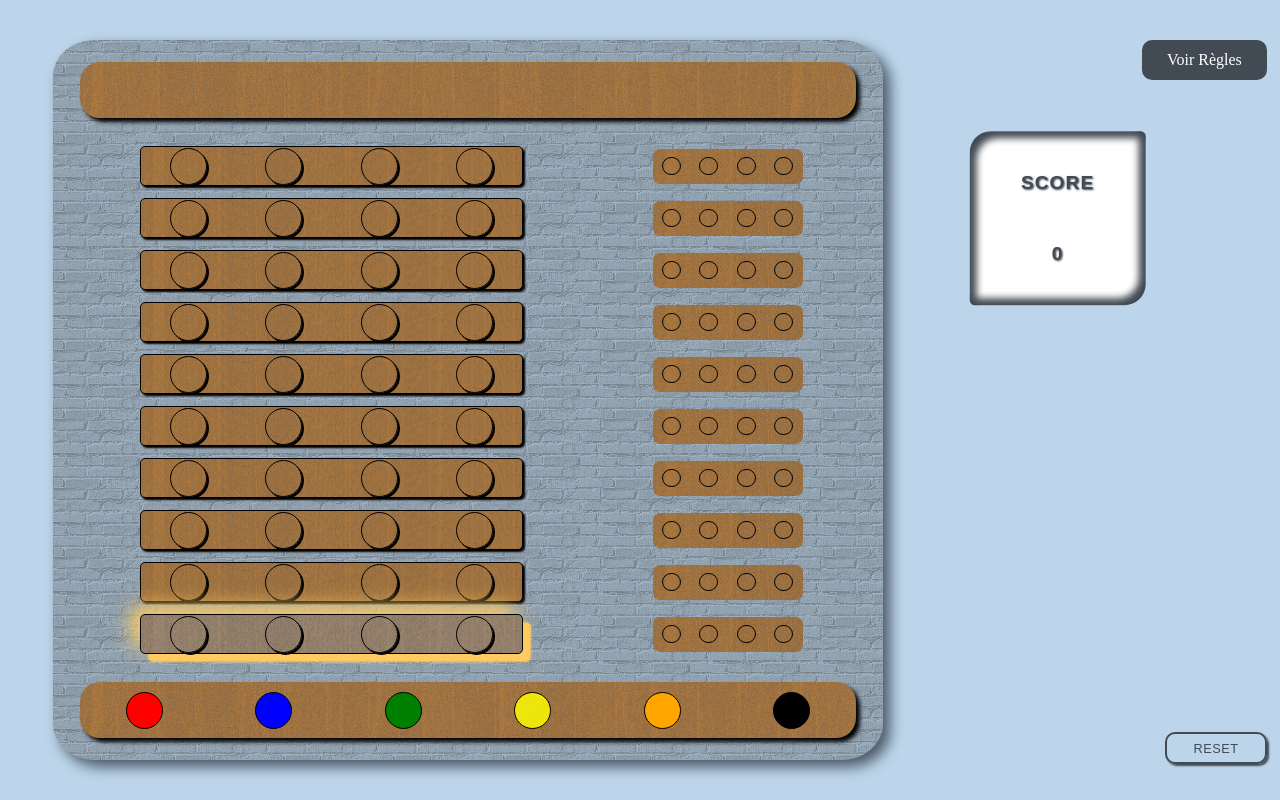
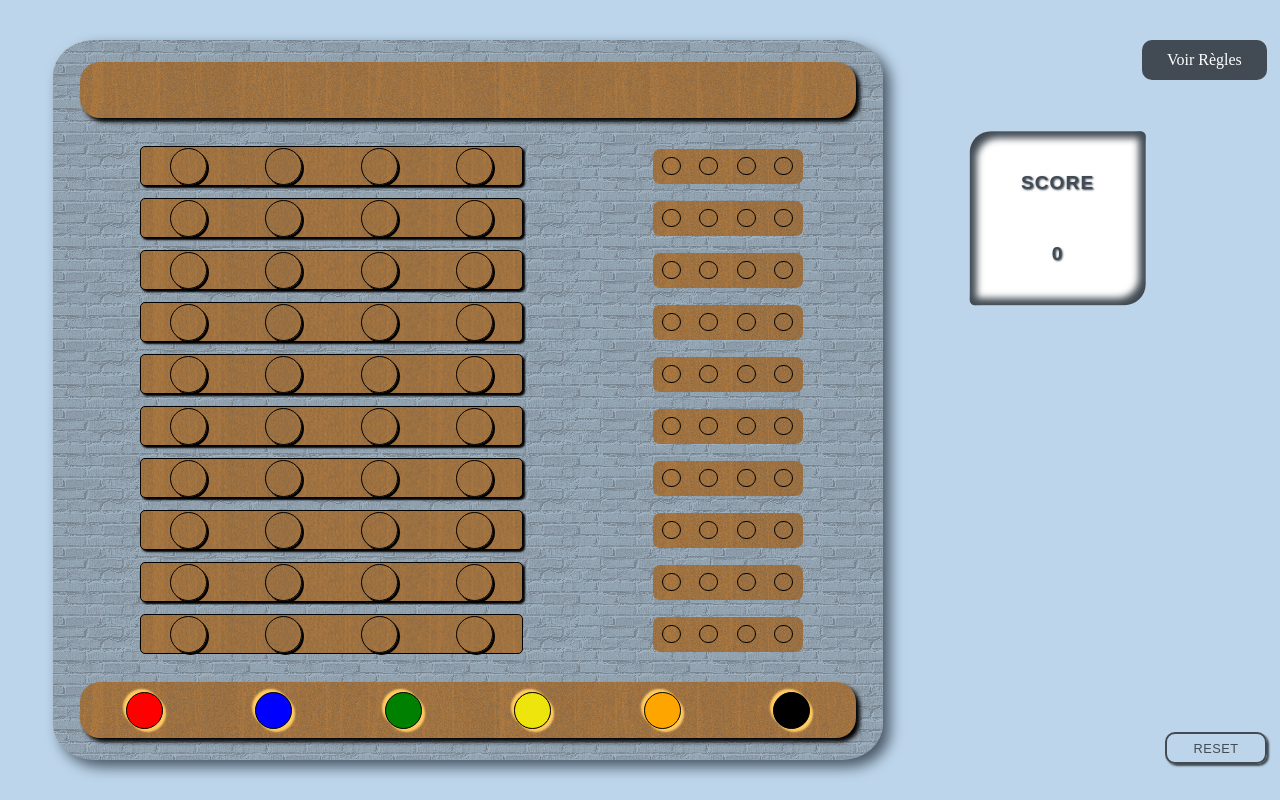
Before and after one commit to Flothar78/mastermind, a Vue app: page / in a window 1280 px wide. Built offline with nearby package versions, Linux system fonts and the light colour scheme; the HTML template or start-up script is replaced by a standard one.

Commit message:
Add peon pulse animation alternate with the row one / Animation stop on first clickin parent

```diff
--- a/src/components/AvailableColors.vue
+++ b/src/components/AvailableColors.vue
@@ -22,9 +22,14 @@ const dragStart = (event, index) => {
   const color = colorsArray.value[index];
   event.dataTransfer.setData("color", color);
 };
+const isPeonActive = ref(true)
+
+function handleRowClick() {
+  isPeonActive.value = false
+}
 </script>
 <template>
-  <div class="peons-row">
+  <div class="peons-row" @click="handleRowClick">
     <PeonOccurence
       v-for="(color, index) in colorsArray"
       :key="index"
@@ -32,6 +37,7 @@ const dragStart = (event, index) => {
         [color]: true,
         'peon-drag-image': true,
         'chosen-color': index === chosenColorClass,
+        'peon': isPeonActive,
       }"
       @click="choiceColorFromAvailableColors(index)"
       @dragstart="dragStart($event, index)"
@@ -50,4 +56,20 @@ const dragStart = (event, index) => {
   overflow: hidden;
   /* background-color: transparent; */
 }
+.peon {
+  animation: pulse 1.5s infinite;
+}
+
+@keyframes pulse {
+
+  0% {
+    box-shadow: 3px 3px 2px #ffcb60, -3px -3px 2px #ffcb60;
+  }
+  33.33% {
+    box-shadow: 0 0 0 transparent;
+  }
+  100% {
+    box-shadow: 0 0 0 transparent;
+  }
+}
 </style>
--- a/src/components/PeonsRow.vue
+++ b/src/components/PeonsRow.vue
@@ -60,22 +60,21 @@ const looseMessage = () => {
 <style scoped>
 @import "@/assets/main.css";
 .active-row {
-  animation: pulse 1.5s  infinite;
+  animation: pulse 1.5s infinite;
 }
 
 @keyframes pulse {
   0% {
-    box-shadow: 8px 8px 2px #ffcb60, -8px -8px 20px #ffcb60;
+    box-shadow: 0 0 0 transparent;
+    background-color: #d58936;
+  }
+  66.66% {
+    box-shadow: 8px 8px 2px #ffcb60, -8px -8px 18px #ffcb60;
     background-color: #c09f7d;
-  }
-  50% {
-    box-shadow: 0 0 0 transparent;
-    background-color: #D58936;
-
   }
   100% {
     box-shadow: 0 0 0 transparent;
-    background-color: #D58936;
+    background-color: #d58936;
   }
 }
 </style>
```
